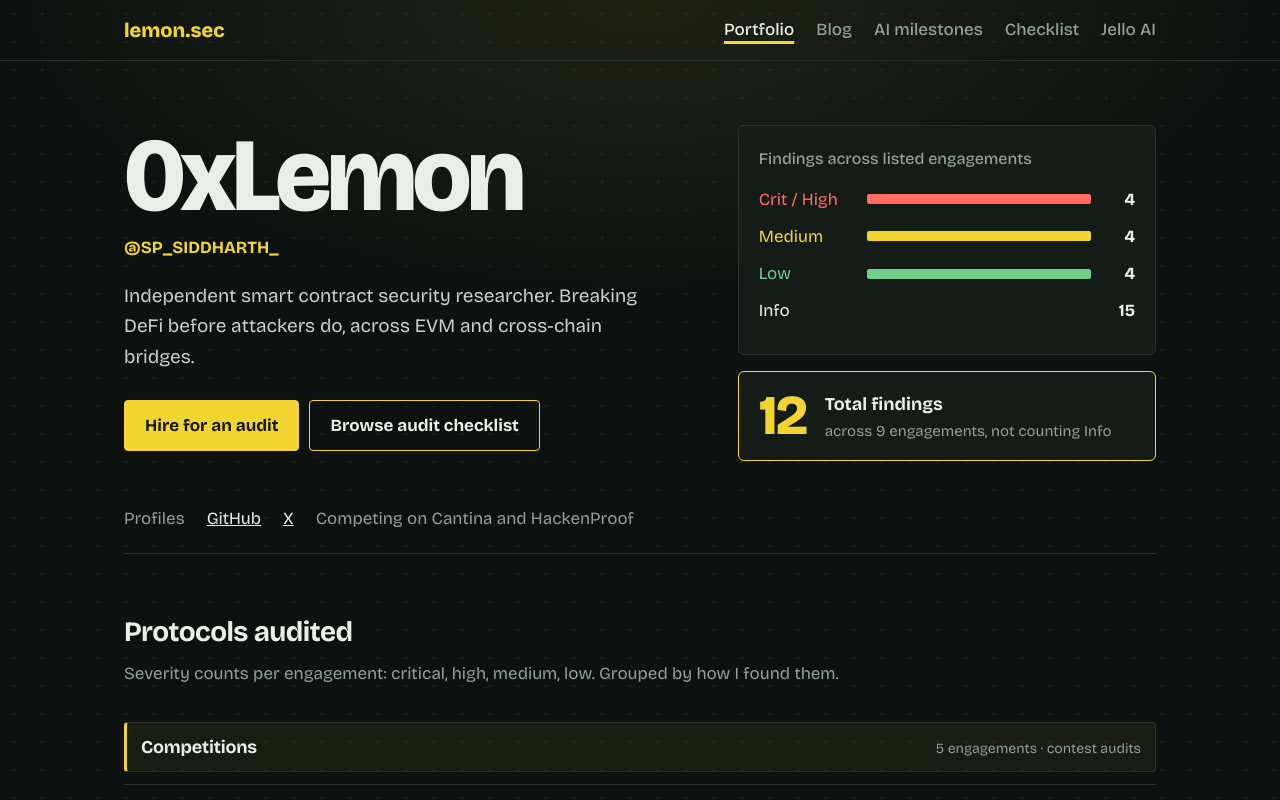
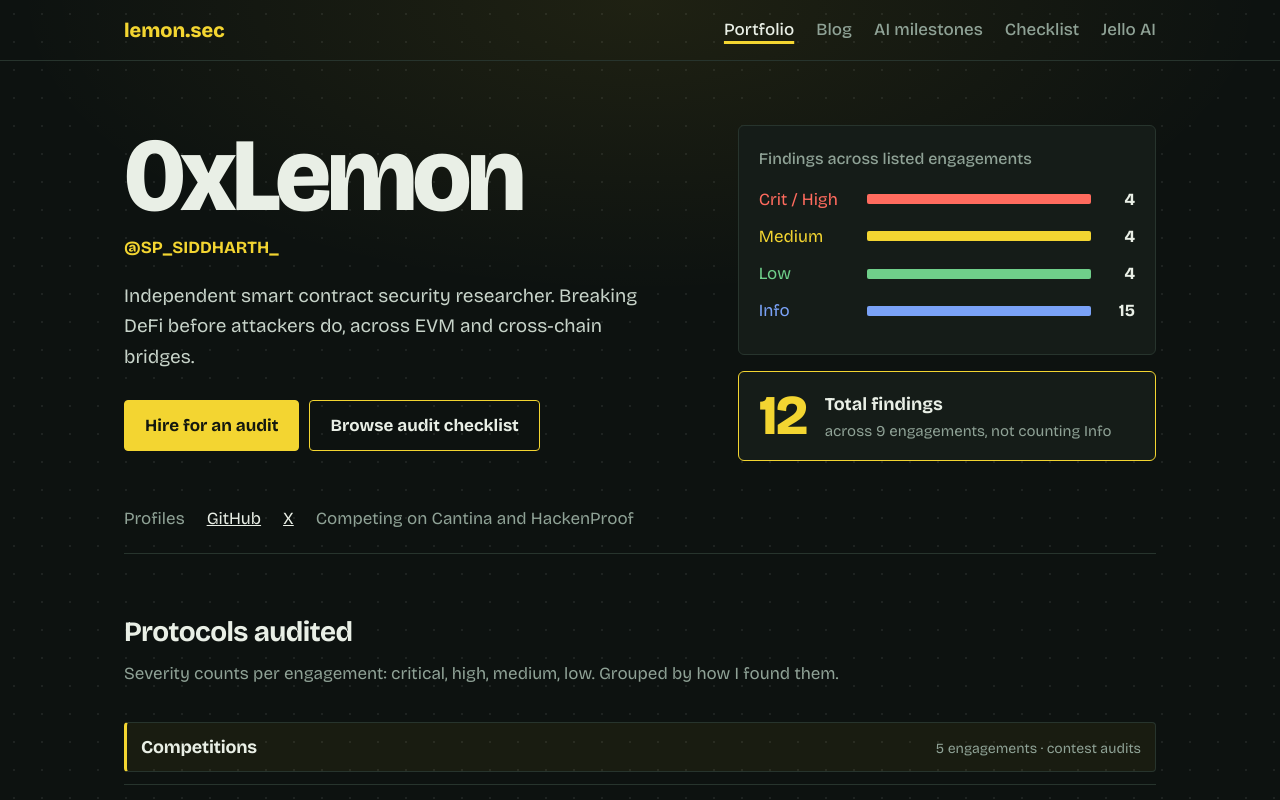
Before and after one commit to Siddev09/lemonSqze, a plain HTML site: page index.html in a window 1280 px wide. Shown: the top 800 px of the page. Drawn offline with nearby package versions, Linux system fonts and the light colour scheme.

Commit message:
Update style.css

```diff
--- a/assets/style.css
+++ b/assets/style.css
@@ -163,3 +163,7 @@ body{background:radial-gradient(ellipse 70% 420px at 50% 0,rgba(243,213,49,.08),
 .gt{border-left:1px solid rgba(243,213,49,.3);padding-left:32px}
 .gt b{display:block;font-size:22px;margin-bottom:4px}.gt span{color:#c7d3c9;font-size:17px;max-width:44ch;display:block}
 @media(max-width:700px){.gr{flex-direction:column;align-items:flex-start;gap:16px;padding:22px}.gt{border-left:0;border-top:1px solid rgba(243,213,49,.3);padding:16px 0 0}}
+
+
+/* info severity */
+:root{--info:#7aa2f7}.row .i{color:var(--info)}
```
